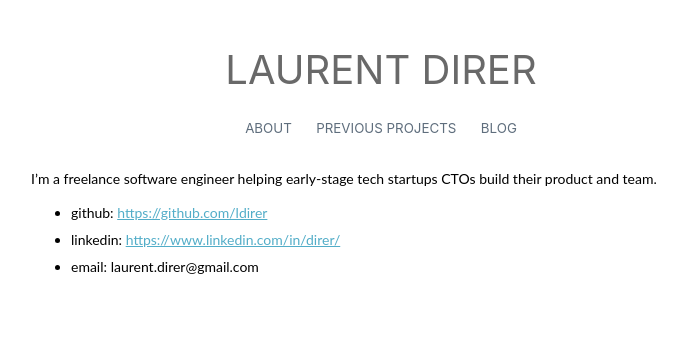
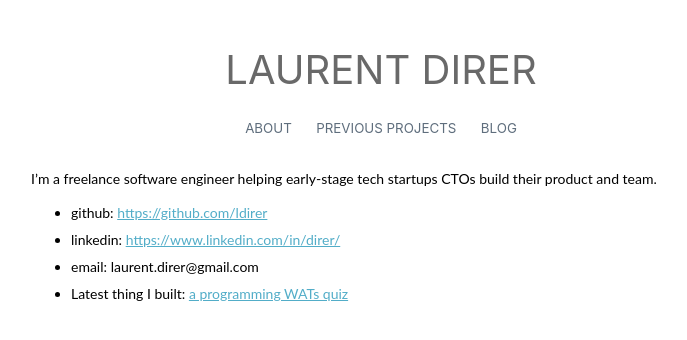
Before and after one commit to ldirer/ldirer.github.io, a Jekyll site: the page built from index.html, in a window 1280 px wide. Shown: the top 340 px of the page, without its empty margins (259-946 px from the left). Built offline with Jekyll 4.4.1, drawn with Linux system fonts in a browser that asks for light colours; the list of posts is cut into pages by our own code.

Commit message:
Adding WATs quiz

```diff
--- a/index.html
+++ b/index.html
@@ -9,6 +9,7 @@ I’m a freelance software engineer helping early-stage tech startups CTOs build
     <li>github: <a href="https://github.com/ldirer">https://github.com/ldirer</a></li>
     <li>linkedin: <a href="https://www.linkedin.com/in/direr/">https://www.linkedin.com/in/direr/</a></li>
     <li>email: <span id="ld-email"></span></li>
+    <li>Latest thing I built: <a href="http://quiz.wat.ldirer.com">a programming WATs quiz</a></li>
 </ul>
 </div>
 
```
